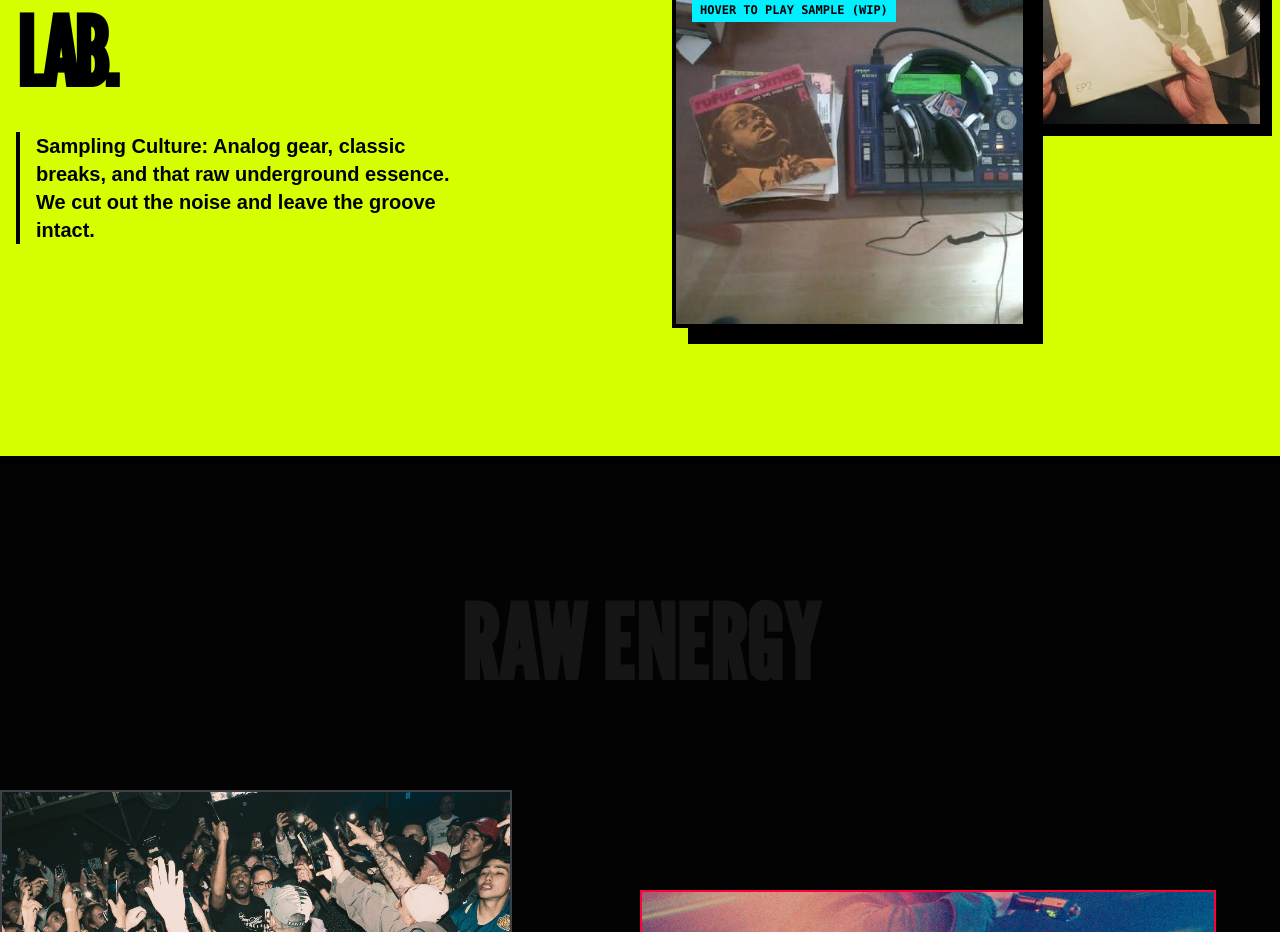
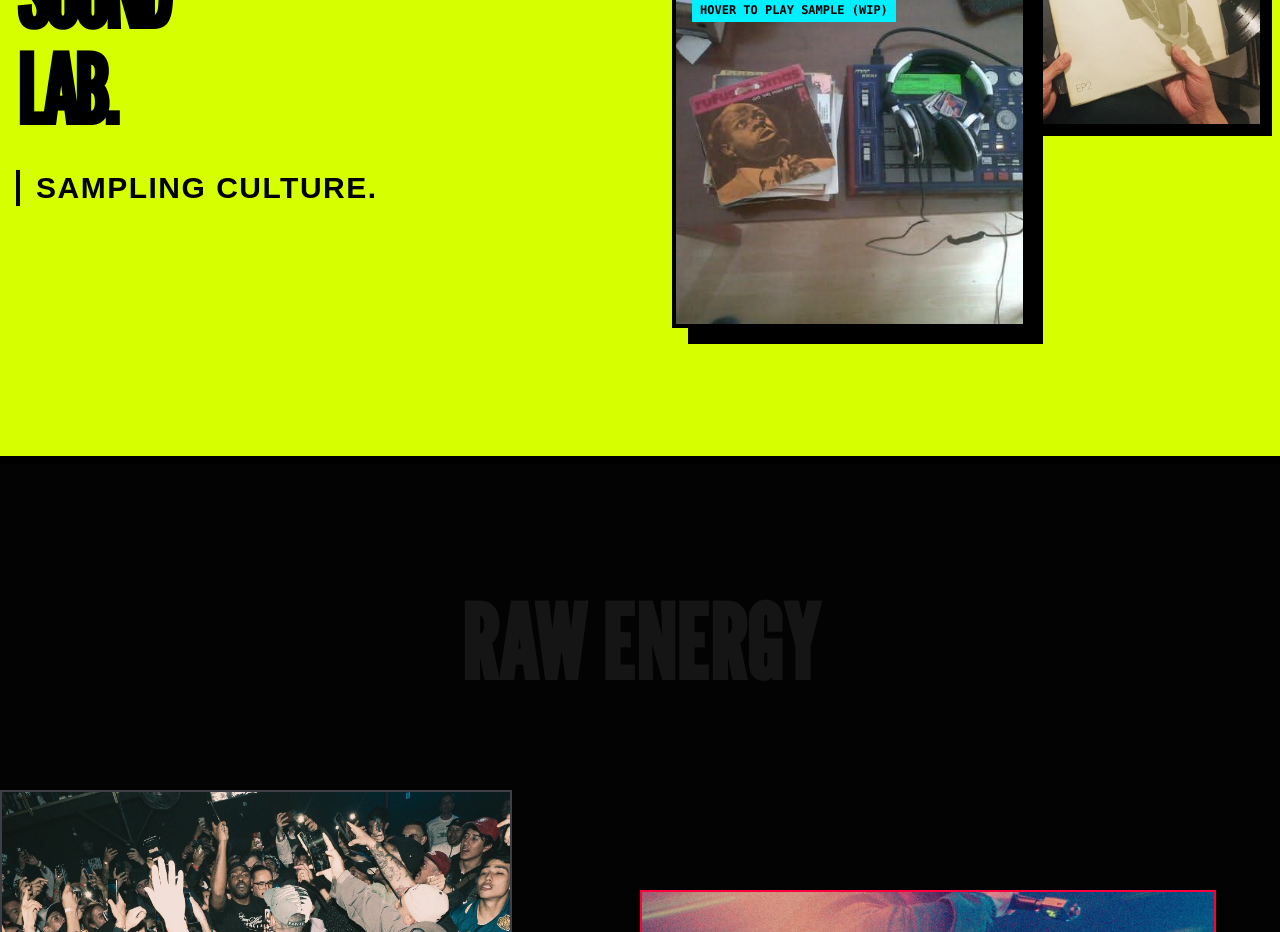
Before and after one commit to syncrolattex-maker/remedy-music-web, a React (Vite) app: page / in a window 1280 px wide. Shown: the part 2560-3492 px from the top of the page. Built offline with nearby package versions, Linux system fonts and the light colour scheme; a web font is replaced by a local one.

Commit message:
style: remove description paragraph from Sound Lab section and enlarge Sampling Culture tagline

```diff
--- a/src/pages/Home.tsx
+++ b/src/pages/Home.tsx
@@ -169,8 +169,8 @@ export const Home = () => {
             <h2 className="font-heading font-black text-6xl md:text-8xl leading-none tracking-tighter mb-8">
               THE<br/>SOUND<br/>LAB.
             </h2>
-            <p className="font-display text-xl font-bold max-w-md border-l-4 border-black pl-4">
-              Sampling Culture: Analog gear, classic breaks, and that raw underground essence. We cut out the noise and leave the groove intact.
+            <p className="font-display text-2xl md:text-3xl font-bold max-w-md border-l-4 border-black pl-4 uppercase tracking-wider">
+              Sampling Culture.
             </p>
           </div>
 
```
